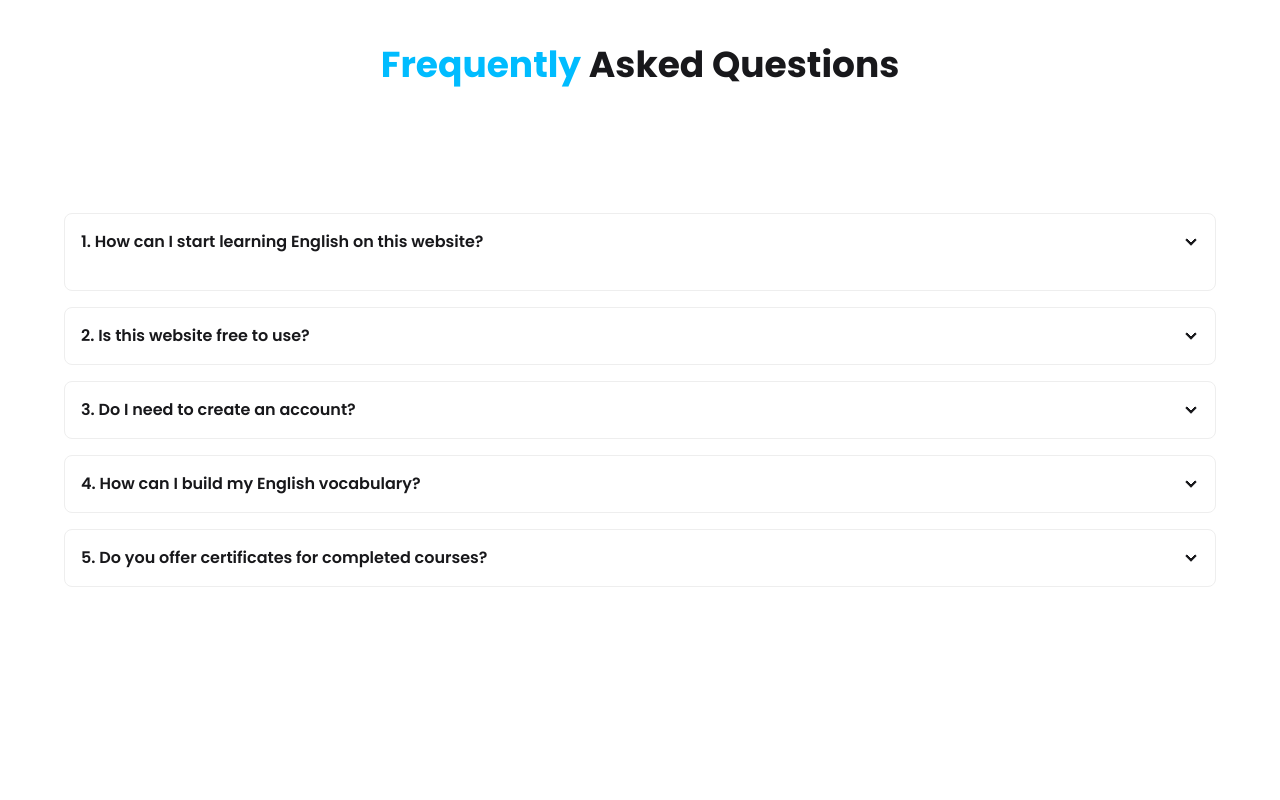
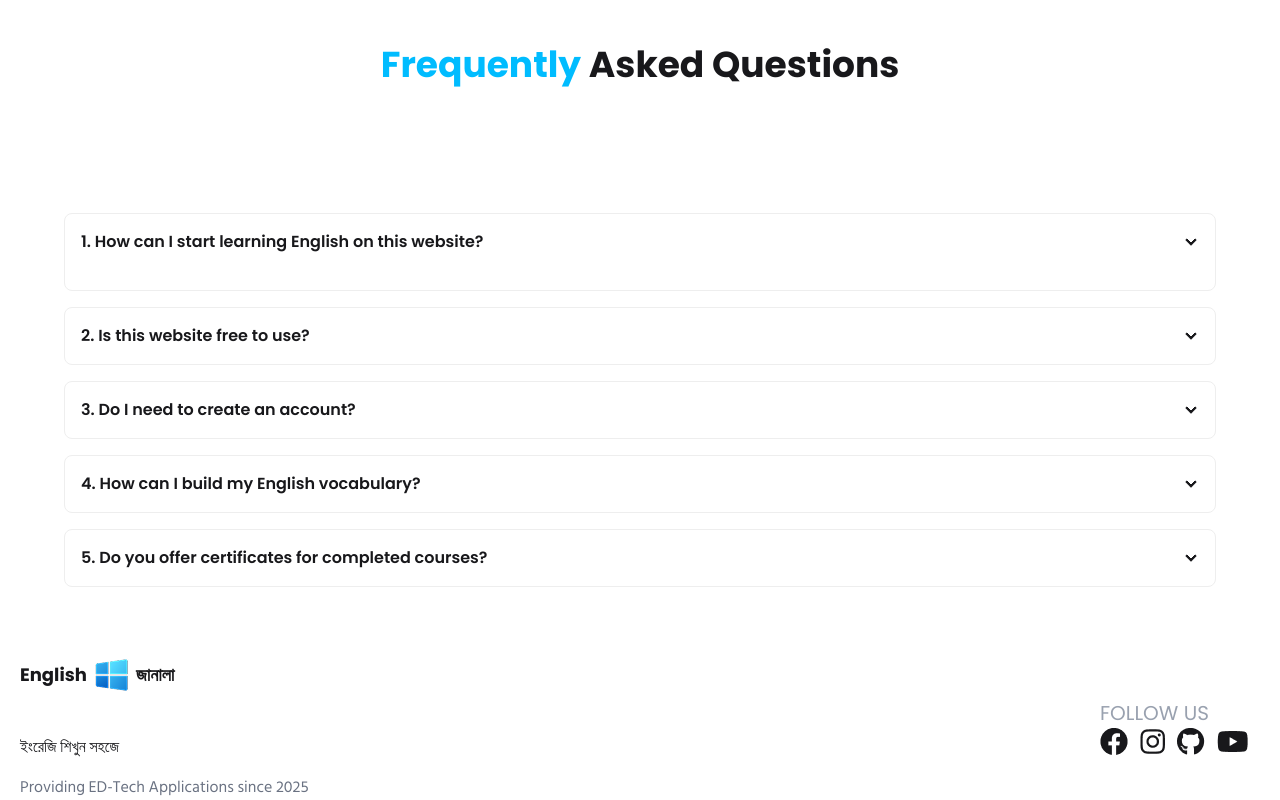
Before and after one commit to fahim-shareear/english_janala, a plain HTML site: page index.html in a window 1280 px wide. Shown: the part 1120-1920 px from the top of the page. Before the commit the page ends 1715 px from the top, so only its background shows below. Drawn offline with nearby package versions, Linux system fonts and the light colour scheme; no server answers.

Commit message:
Adding footer section

```diff
--- a/index.html
+++ b/index.html
@@ -188,7 +188,28 @@
     </div>
   </div>
 </section>
+<!-- footer section -->
+<section class="flex items-center justify-between mt-15">
+    <div class="flex flex-col space-y-4 ml-5">
+        <a class="flex items-center gap-1 mb-6" href="">
+            <span class="text-lg font-bold">English</span>
+            <img src="./assets/logo.png" alt="logo">
+            <span class=".font-bangla text-lg font-semibold">জানালা</span>
+        </a>
 
+        <h2 class="font-bangla mt-4">ইংরেজি শিখুন সহজে</h2>
+        <p class="font-bangla text-gray-500">Providing ED-Tech Applications since 2025</p>
+    </div>
+    <div class="bottom-0">
+        <p class="uppercase text-gray-400 text-xl mr-5">follow us</p>
+        <div class="icons flex items-center gap-3 mr-8">
+            <img src="./assets/fb-thumb.png" alt="logo">
+            <img src="./assets/instagram-thumb.png" alt="logo">
+            <img src="./assets/github-thumb.png" alt="logo">
+            <img src="./assets/youtube-thumb.png" alt="logo">
+        </div>
+    </div>
+</section>
 
 <script src="./scripts/index.js"></script>
 </body>
```
